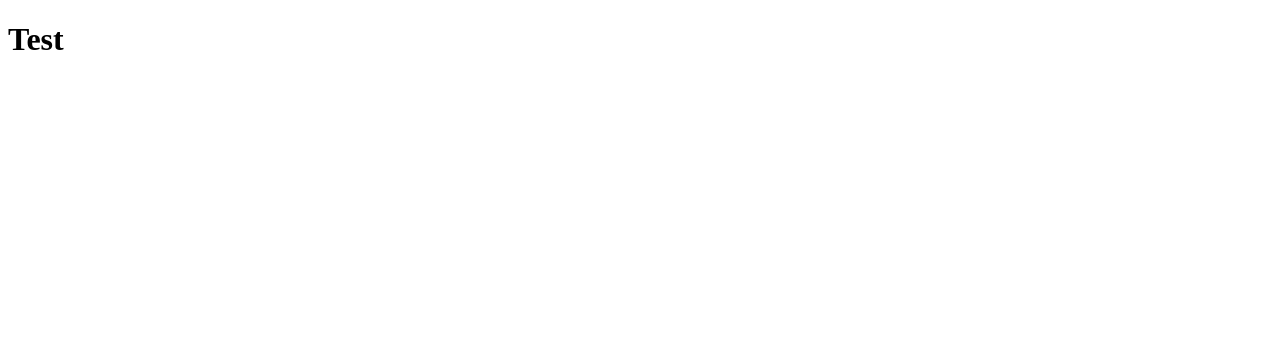
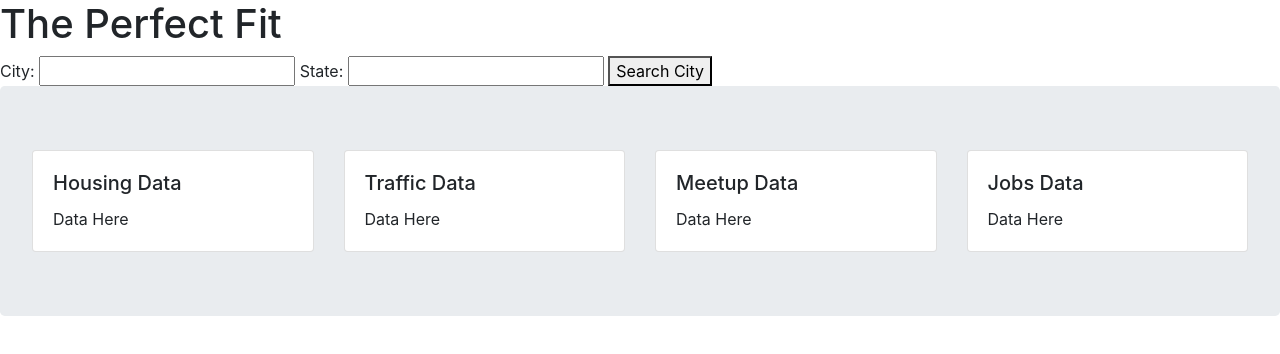
Before and after one commit to thebrandone/Brass-Monkey-Group-Project, a plain HTML site: page index.html in a window 1280 px wide. Drawn offline with nearby package versions, Linux system fonts and the light colour scheme.

Commit message:
Folder Changes

```diff
--- a/index.html
+++ b/index.html
@@ -1,14 +1,66 @@
 <!DOCTYPE html>
 <html>
+
 <head>
     <meta charset="utf-8">
     <meta http-equiv="X-UA-Compatible" content="IE=edge">
-    <title>Page Title</title>
+    <title>The Perfect Fit</title>
     <meta name="viewport" content="width=device-width, initial-scale=1">
-    <!-- <link rel="stylesheet" type="text/css" media="screen" href="main.css"> -->
-    <!-- <script src="main.js"></script> -->
+    <link rel="stylesheet" href="https://maxcdn.bootstrapcdn.com/bootstrap/4.0.0/css/bootstrap.min.css">
+    <script src="https://cdnjs.cloudflare.com/ajax/libs/jquery/3.2.1/jquery.min.js"></script>
+    <link rel="stylesheet" type="text/css" media="screen" href="style.css">
 </head>
+
 <body>
-    <h1>Test</h1>
+    <h1>The Perfect Fit</h1>
+    City:
+    <input id="city">
+    State:
+    <input id="state">
+    <button id="searchCity">Search City</button>
+    <br>
+
+    <div id="cityBlock" class="jumbotron">
+        <div class="row">
+            <div class="col-3">
+                <div class="card">
+                    <div class="card-body">
+                        <h5 class="card-title">Housing Data</h5>
+                        <p class="card-text">Data Here</p>
+                    </div>
+                </div>
+            </div>
+            <div class="col-3">
+                <div class="card">
+                    <div class="card-body">
+                        <h5 class="card-title">Traffic Data</h5>
+                        <p class="card-text">Data Here</p>
+                    </div>
+                </div>
+            </div>
+
+            <div class="col-3">
+                <div class="card">
+                    <div class="card-body">
+                        <h5 class="card-title">Meetup Data</h5>
+                        <p class="card-text">Data Here</p>
+                    </div>
+                </div>
+            </div>
+
+            <div class="col-3">
+                <div class="card">
+                    <div class="card-body">
+                        <h5 class="card-title">Jobs Data</h5>
+                        <p class="card-text">Data Here</p>
+                    </div>
+                </div>
+            </div>
+        </div>
+    </div>
+
+    <script src="housing.js"></script>
+
 </body>
+
 </html>
--- /dev/null
+++ b/style.css
@@ -0,0 +1,8 @@
+.container{
+    display: inline-flex;
+    width: 100%;
+}
+
+.card{
+
+}
```
Also changed, not shown: assets/css/style.css (added), assets/javascript/housing.js (renamed from housing.js), assets/javascript/perfectFit.js (added).
